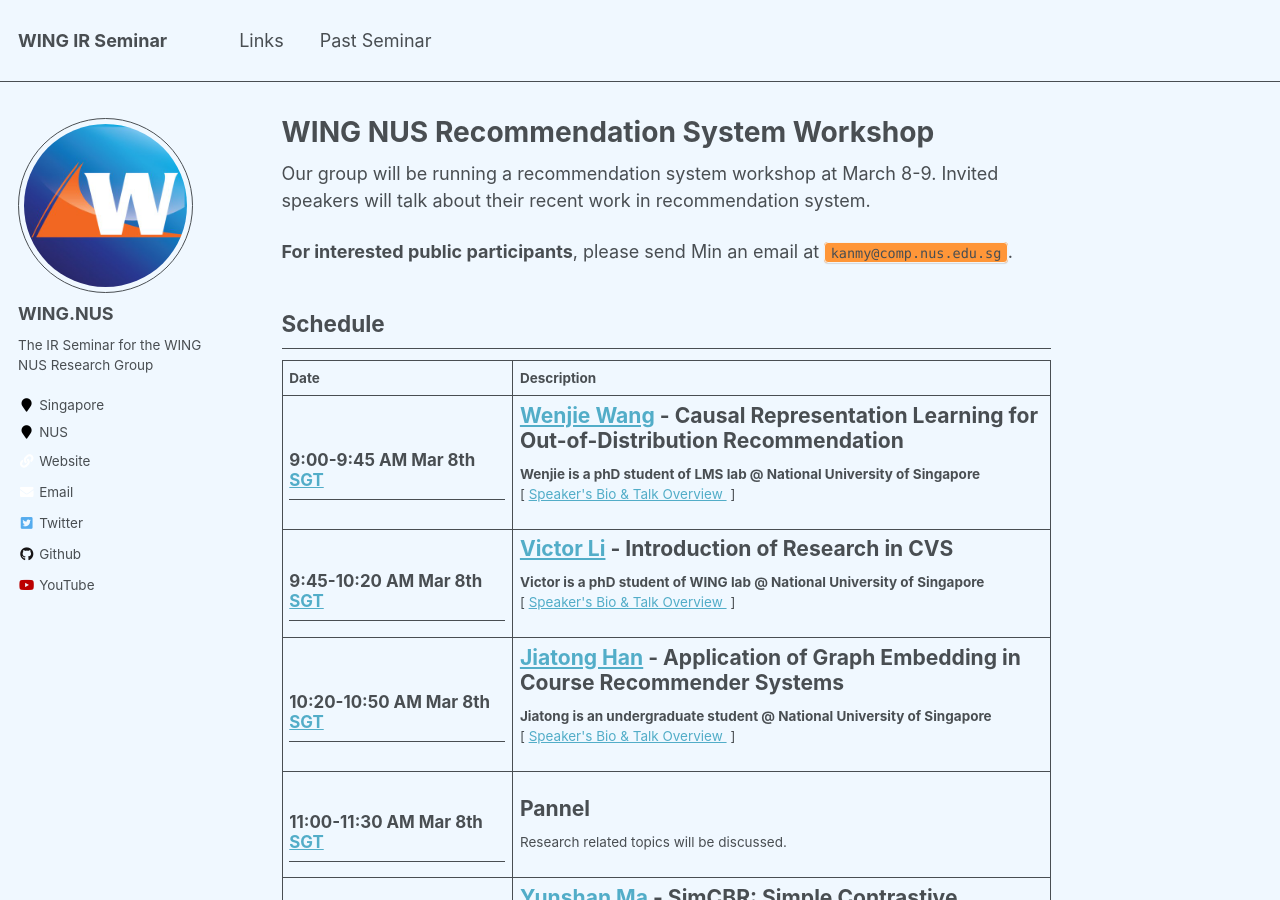
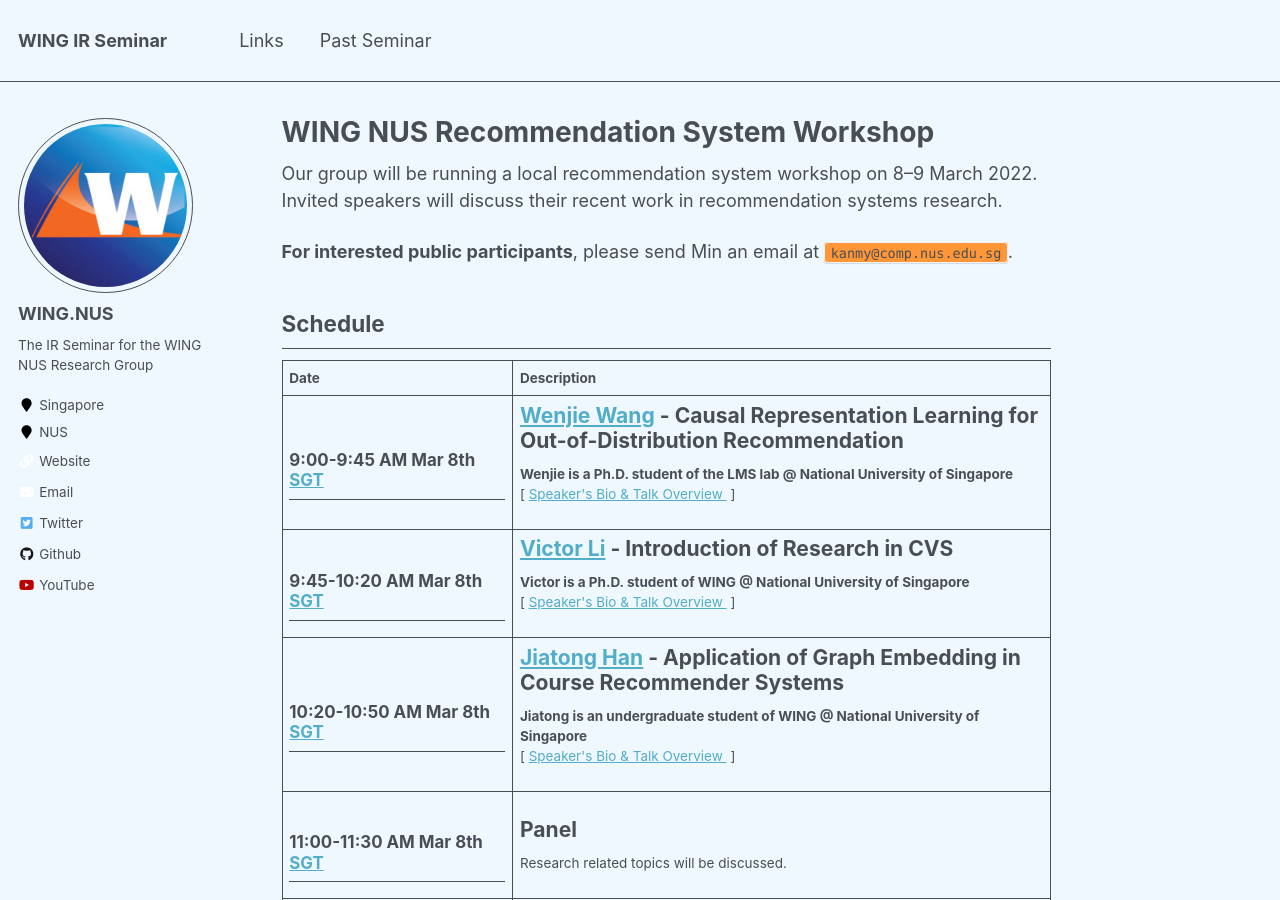
Before and after one commit to WING-NUS/ir-seminar, a Jekyll site: the page built from _pages/about.md, in a window 1280 px wide and 900 px high. Built offline with Jekyll 4.4.1, drawn with Linux system fonts in a browser that asks for light colours.

Commit message:
Fix grammar.

````diff
--- a/_pages/about.md
+++ b/_pages/about.md
@@ -6,7 +6,7 @@ redirect_from:
   - /about/
   - /about.html
 ---
-Our group will be running a recommendation system workshop at March 8-9. Invited speakers will talk about their recent work in recommendation system.
+Our group will be running a local recommendation system workshop on 8–9 March 2022. Invited speakers will discuss their recent work in recommendation systems research.
 
 **For interested public participants**, please send Min an email at ```kanmy@comp.nus.edu.sg```.
 
@@ -28,7 +28,7 @@ Our group will be running a recommendation system workshop at March 8-9. Invited
 
   <td>
       <h1><a href="https://wenjiewwj.github.io/">Wenjie Wang</a> - Causal Representation Learning for Out-of-Distribution Recommendation</h1>
-      <strong>Wenjie is a phD student of LMS lab @ National University of Singapore</strong>
+      <strong>Wenjie is a Ph.D. student of the LMS lab @ National University of Singapore</strong>
         <p>
           [&nbsp;<a href="https://wing-nus.github.io/ir-seminar/speaker-wenjie">Speaker's Bio & Talk Overview </a>&nbsp;]
         </p>
@@ -49,7 +49,7 @@ Our group will be running a recommendation system workshop at March 8-9. Invited
 
   <td>
       <h1><a href="https://lichuangnus.github.io/">Victor Li</a> - Introduction of Research in CVS</h1>
-      <strong>Victor is a phD student of WING lab @ National University of Singapore</strong>
+      <strong>Victor is a Ph.D. student of WING @ National University of Singapore</strong>
         <p>
           [&nbsp;<a href="https://wing-nus.github.io/ir-seminar/speaker-victor">Speaker's Bio & Talk Overview </a>&nbsp;]
         </p>
@@ -70,7 +70,7 @@ Our group will be running a recommendation system workshop at March 8-9. Invited
 
   <td>
       <h1><a href="https://www.linkedin.com/in/jiatong-han-06636419b/">Jiatong Han</a> - Application of Graph Embedding in Course Recommender Systems</h1>
-      <strong>Jiatong is an undergraduate student @ National University of Singapore</strong>
+      <strong>Jiatong is an undergraduate student of WING @ National University of Singapore</strong>
         <p>
           [&nbsp;<a href="https://wing-nus.github.io/ir-seminar/speaker-jiatong">Speaker's Bio & Talk Overview </a>&nbsp;]
         </p>
@@ -90,7 +90,7 @@ Our group will be running a recommendation system workshop at March 8-9. Invited
   <td><h2>11:00-11:30 AM Mar 8th <a href="https://www.timeanddate.com/time/zones/sgt">SGT</a></h2> </td>
 
   <td>
-      <h1>Pannel</h1>
+      <h1>Panel</h1>
       Research related topics will be discussed.
 <!--
   <p>
````
